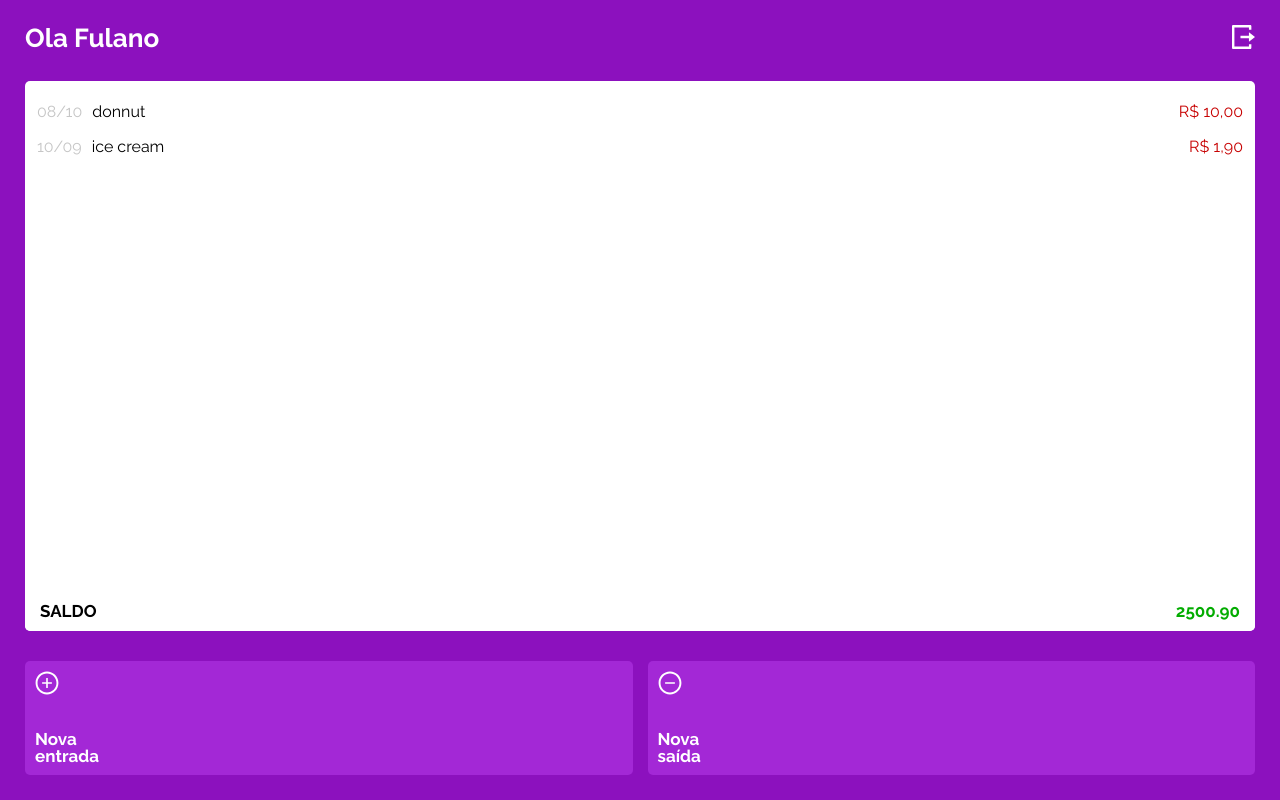
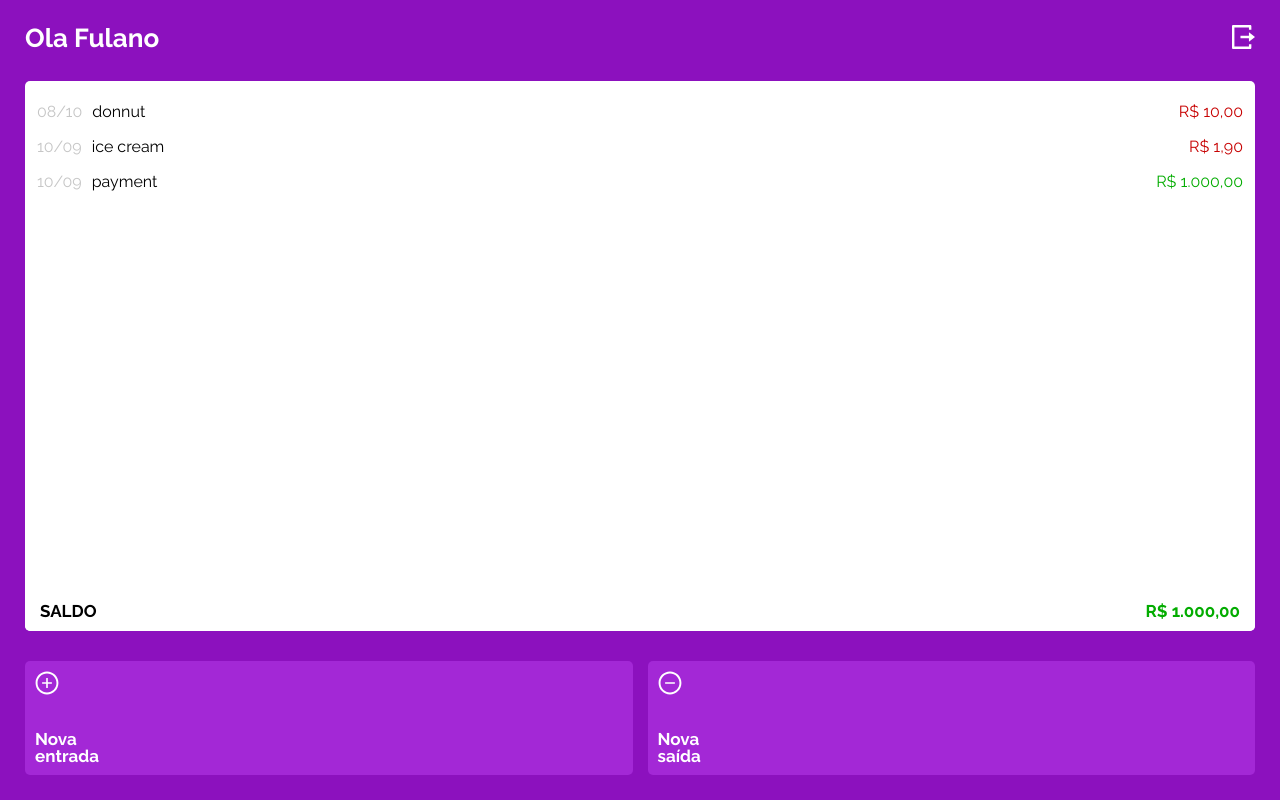
Before and after one commit to macielvini/mywallet-front, a React (Create React App) app: page /home in a window 1280 px wide. Built offline with nearby package versions, Linux system fonts and the light colour scheme; a web font is replaced by a local one.

Commit message:
refactor: home separated in single components

```diff
--- /dev/null
+++ b/src/pages/HomePage/Footer.js
@@ -0,0 +1,62 @@
+import plusIcon from "../../assets/images/plus.svg";
+import minusIcon from "../../assets/images/minus.svg";
+import { Link } from "react-router-dom";
+import styled from "styled-components";
+
+export default function Footer() {
+  return (
+    <>
+      <StyledFooter>
+        <Link to={"/in"}>
+          <div>
+            <img src={plusIcon} alt="" />
+            <p>Nova entrada</p>
+          </div>
+        </Link>
+        <Link to={"/out"}>
+          <div>
+            <img src={minusIcon} alt="" />
+            <p>Nova saída</p>
+          </div>
+        </Link>
+      </StyledFooter>
+    </>
+  );
+}
+
+const StyledFooter = styled.footer`
+  display: flex;
+  justify-content: space-between;
+  gap: 15px;
+
+  div {
+    height: 114px;
+
+    background-color: #a328d6;
+
+    border-radius: 5px;
+    padding: 10px;
+
+    display: flex;
+    flex-direction: column;
+    align-items: start;
+    justify-content: space-between;
+
+    img {
+      height: 24px;
+    }
+
+    p {
+      font-weight: 700;
+      font-size: 17px;
+
+      color: #ffffff;
+      width: 32px;
+    }
+  }
+
+  a {
+    width: 100%;
+    text-decoration: none;
+  }
+`;
--- a/src/pages/HomePage/Home.js
+++ b/src/pages/HomePage/Home.js
@@ -1,9 +1,9 @@
 import styled from "styled-components";
 import logoutIcon from "../../assets/images/logout.svg";
-import plusIcon from "../../assets/images/plus.svg";
-import minusIcon from "../../assets/images/minus.svg";
 import PageTitle from "../../components/PageTitle";
-import { Link } from "react-router-dom";
+import { useEffect, useState } from "react";
+import Footer from "./Footer";
+import Item from "./StatementItem";
 
 const statements = [
   {
@@ -22,9 +22,27 @@ const statements = [
     amount: 1.9,
     transaction: "out",
   },
+  {
+    _id: "6376ea64ec6212b427f5e05",
+    timestamp: 166873763688,
+    date: "10/09",
+    description: "payment",
+    amount: 1000,
+    transaction: "in",
+  },
 ];
 
 export default function Home() {
+  const [balance, setBalance] = useState(0);
+
+  useEffect(() => {
+    statements.forEach((s) =>
+      s.transaction === "in"
+        ? setBalance(balance + s.amount)
+        : setBalance(balance - s.amount)
+    );
+  }, []);
+
   return (
     <Container>
       <header>
@@ -35,40 +53,26 @@ export default function Home() {
       <StatementContainer>
         <Statement>
           {statements.map((item) => (
-            <BalanceItem key={item._id}>
-              <p>
-                <span className="date">{item.date}</span>
-                {item.description}
-              </p>
-              <p className="value">
-                {item.amount.toLocaleString("pt-br", {
-                  style: "currency",
-                  currency: "BRL",
-                })}
-              </p>
-            </BalanceItem>
+            <Item
+              key={item._id}
+              date={item.date}
+              description={item.description}
+              amount={item.amount}
+              type={item.transaction}
+            />
           ))}
         </Statement>
-        <Balance>
+        <Balance balance={balance}>
           <p className="saldo">SALDO</p>
-          <p className="total">2500.90</p>
+          <p className="total">
+            {balance.toLocaleString("pt-br", {
+              style: "currency",
+              currency: "BRL",
+            })}
+          </p>
         </Balance>
       </StatementContainer>
-
-      <Footer>
-        <Link to={"/in"}>
-          <div>
-            <img src={plusIcon} alt="" />
-            <p>Nova entrada</p>
-          </div>
-        </Link>
-        <Link to={"/out"}>
-          <div>
-            <img src={minusIcon} alt="" />
-            <p>Nova saída</p>
-          </div>
-        </Link>
-      </Footer>
+      <Footer />
     </Container>
   );
 }
@@ -111,54 +115,8 @@ const Balance = styled.ul`
   border-radius: 0 0 5px 5px;
   padding: 0 15px;
   font-weight: 700;
-
   .total {
-    color: #03ac00;
-  }
-`;
-
-const BalanceItem = styled.li`
-  display: flex;
-  justify-content: space-between;
-
-  .date {
-    color: #c6c6c6;
-    margin-right: 10px;
-  }
-
-  .value {
-    color: ${(props) => (props.type === "in" ? "#03AC00" : "#C70000")};
-  }
-`;
-
-const Footer = styled.footer`
-  display: flex;
-  justify-content: space-between;
-  gap: 15px;
-
-  div {
-    height: 114px;
-
-    background-color: #a328d6;
-
-    border-radius: 5px;
-    padding: 10px;
-
-    display: flex;
-    flex-direction: column;
-    align-items: start;
-    justify-content: space-between;
-
-    img {
-      height: 24px;
-    }
-    p {
-      font-weight: 700;
-      font-size: 17px;
-
-      color: #ffffff;
-      width: 32px;
-    }
+    color: ${(props) => (props.balance < 0 ? "#C70000" : "#03ac00")};
   }
 `;
 
@@ -181,11 +139,6 @@ const Container = styled.div`
     gap: 15px;
   }
 
-  a {
-    width: 100%;
-    text-decoration: none;
-  }
-
   header {
     display: flex;
     justify-content: space-between;
--- /dev/null
+++ b/src/pages/HomePage/StatementItem.js
@@ -0,0 +1,32 @@
+import styled from "styled-components";
+
+export default function Item({ key, date, description, amount, type }) {
+  return (
+    <BalanceItem key={key} type={type}>
+      <p>
+        <span className="date">{date}</span>
+        {description}
+      </p>
+      <p className="value">
+        {amount.toLocaleString("pt-br", {
+          style: "currency",
+          currency: "BRL",
+        })}
+      </p>
+    </BalanceItem>
+  );
+}
+
+const BalanceItem = styled.li`
+  display: flex;
+  justify-content: space-between;
+
+  .date {
+    color: #c6c6c6;
+    margin-right: 10px;
+  }
+
+  .value {
+    color: ${(props) => (props.type === "in" ? "#03AC00" : "#C70000")};
+  }
+`;
```
